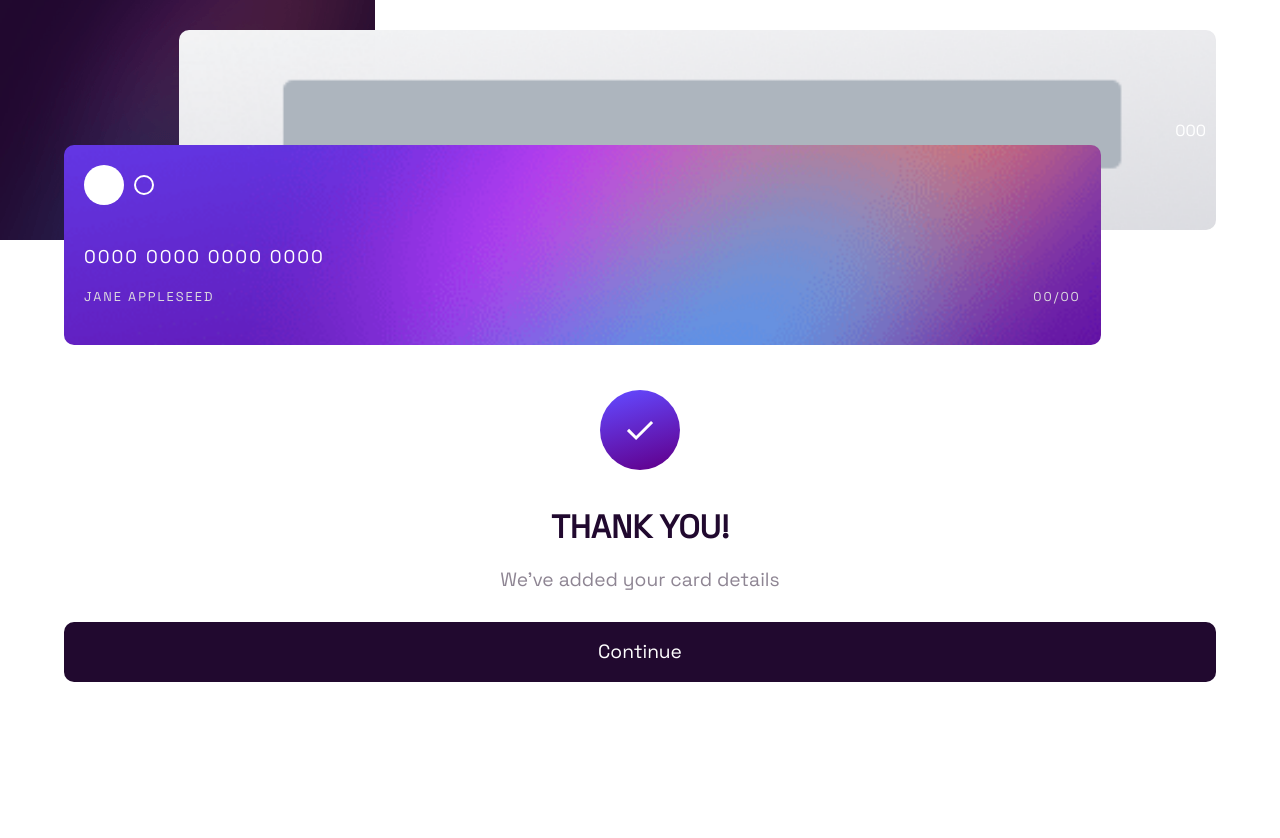
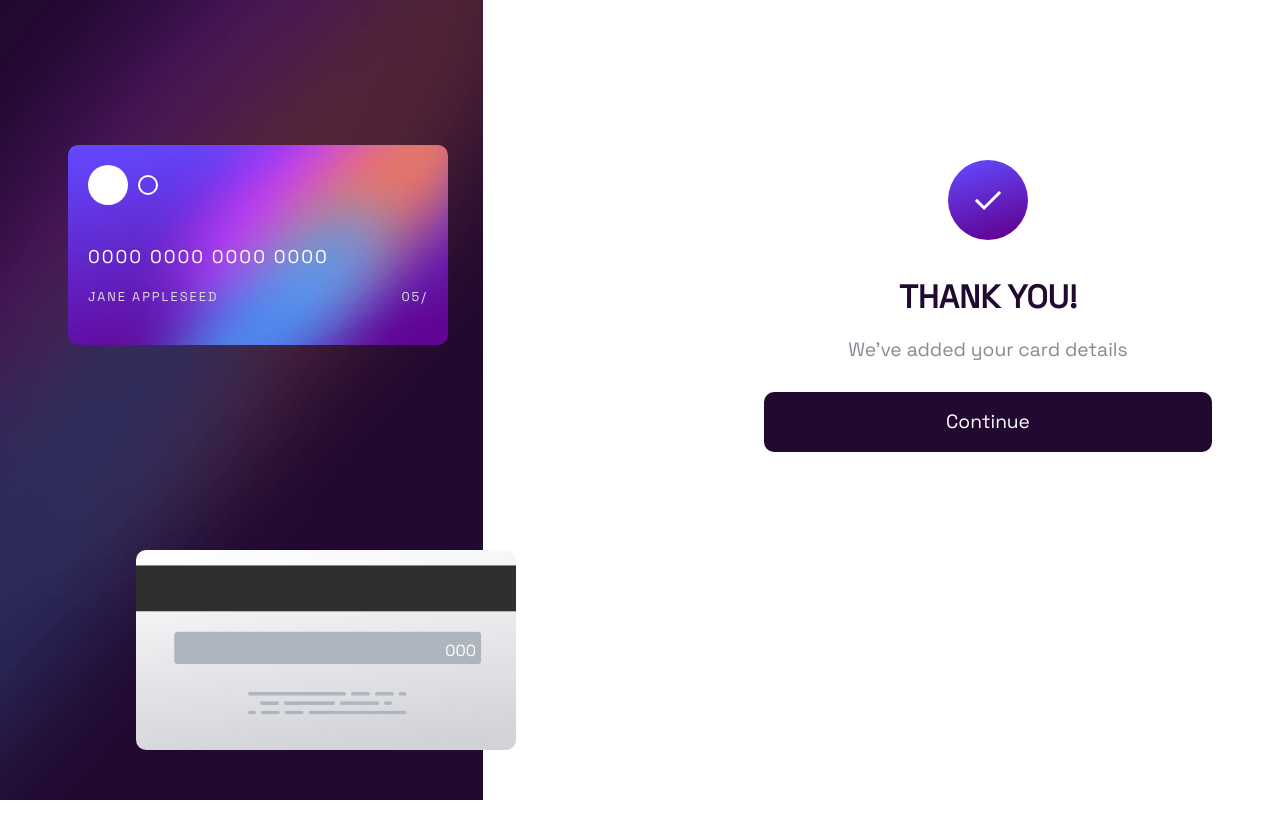
Before and after one commit to JerryJeager/Interactive-card-details, a plain HTML site: page index.html in a window 1280 px wide. Both pictures are taken after typing "Sample", "Sample", "5", "Sample", "5" into the empty fields and a click on the button "Confirm". After the commit the page ends 800 px from the top, so only its background shows below. Drawn offline with Linux system fonts and the light colour scheme.

Commit message:
completed desktop version

```diff
--- a/index.html
+++ b/index.html
@@ -56,7 +56,7 @@
                 </div>
                 <div class="cvc-details">
                     <p>CVC</p>
-                    <input type="number" name="cvc" id="cvc" maxlength="3" max="999" placeholder="e.g. 123">
+                    <input type="number" name="cvc" id="cvc" maxlength="3" placeholder="e.g. 123">
                     <p style="color: hsl(0, 100%, 66%);" class="cvc-none">can't be blank</p>
                 </div>
             </div>
--- a/main.js
+++ b/main.js
@@ -42,15 +42,21 @@ nameInput.addEventListener('keyup', () => {
 })
 
 cvcInput.addEventListener('keyup', () => {
-    if(cvcInput.value.length > 2){
-        cvcInput.setAttribute('readonly', true)
+    cardCvc.textContent = cvcInput.value
+})
+
+monthInput.addEventListener('change', () => {
+    monthValue = monthInput.value
+    if(monthValue < 10 && monthValue.length == 1){
+        cardDate.textContent = `0${monthValue}/${yearValue}`
+    }else{
+        cardDate.textContent = `${monthValue}/${yearValue}`
     }
-    cardCvc.textContent = cvcInput.value
 })
 
 monthInput.addEventListener('keyup', () => {
     monthValue = monthInput.value
-    if(monthValue < 10){
+    if(monthValue < 10 && monthValue.length == 1){
         cardDate.textContent = `0${monthValue}/${yearValue}`
     }else{
         cardDate.textContent = `${monthValue}/${yearValue}`
@@ -59,7 +65,7 @@ monthInput.addEventListener('keyup', () => {
 
 yearInput.addEventListener('keyup', () => {
     yearValue = yearInput.value
-    if (monthValue < 10) {
+    if (monthValue < 10 && monthValue.length == 1) {
         cardDate.textContent = `0${monthValue}/${yearValue}`
     } else {
         cardDate.textContent = `${monthValue}/${yearValue}`
--- a/styles.css
+++ b/styles.css
@@ -204,3 +204,33 @@ input.error, input.error:hover{
     font-weight: 500;
     margin-top: 20px;
 }
+
+@media screen and (min-width: 1024px){
+    body{
+        display: flex;
+        justify-content: space-between;
+        background: url("images/bg-main-desktop.png") no-repeat;
+    }
+    .atm-card{
+        width: 35%;
+        height: 90vh;
+        flex-direction: column-reverse;
+        justify-content: space-between;
+        margin-right: 180px;
+    }
+    .card-details{
+        width: 35%;
+    }
+    .thank-you{
+        width: 35%;
+    }
+    .front,.back{
+        width: 380px;
+    }
+    .back{
+        padding-right: 40px;
+    }
+    .continue{
+        margin-top: 30px;
+    }
+}
```
